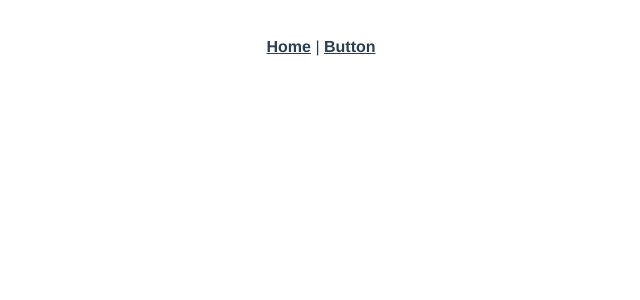
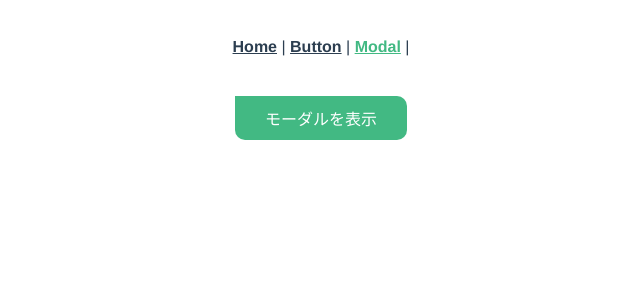
Before and after one commit to hirokazu1209/vue_training, a Vue app: page /modal in a window 1280 px wide. Shown: the top 300 px of the page, without its empty margins (319-959 px from the left). Built offline with nearby package versions, Linux system fonts and the light colour scheme.

Commit message:
ボタンをクリックするとモーダルウィンドウを表示させる

```diff
--- a/src/App.vue
+++ b/src/App.vue
@@ -2,7 +2,8 @@
   <div id="app">
     <nav>
       <router-link to="/">Home</router-link> |
-      <router-link to="/button">Button</router-link>
+      <router-link to="/button">Button</router-link> |
+      <router-link to="/modal">Modal</router-link> |
     </nav>
     <router-view/>
   </div>
--- /dev/null
+++ b/src/components/CModal.vue
@@ -0,0 +1,42 @@
+<template>
+  <div id="overlay">
+    <div id="modal-content">
+      <p>これがモーダルウィンドウです！</p>
+    </div>
+  </div>
+</template>
+
+<script>
+
+</script>
+
+<style>
+#modal-content{
+  z-index:10;
+  width:50%;
+  padding: 10em;
+  background:#fff;
+  border-radius: 20px;
+}
+#overlay{
+  /*要素を重ねた時の順番*/
+  z-index:1;
+
+  /*画面全体を覆う設定*/
+  position:fixed;
+  top:0;
+  left:0;
+  width:100%;
+  height:100%;
+  background-color:rgba(0,0,0,0.5);
+
+  /*画面の中央に要素を表示させる設定*/
+  display: flex;
+  align-items: center;
+  justify-content: center;
+
+  .p {
+    padding: -20px;
+  }
+}
+</style>
--- /dev/null
+++ b/src/components/CModalButton.vue
@@ -0,0 +1,23 @@
+<template>
+  <!-- イベントハンドリング -->
+  <div @click="$emit('modal')" class="button">モーダルを表示</div>
+</template>
+
+<script>
+export default {
+}
+</script>
+
+<style>
+.button {
+  display: inline-block;
+  padding: 10px 30px;
+  margin: 10px;
+  background: #42b983;
+  color: #FFF;
+  border-top-right-radius: 10px;
+  border-bottom-left-radius: 10px;
+  border-bottom-right-radius: 10px;
+  cursor: pointer;
+}
+</style>
--- a/src/router/index.js
+++ b/src/router/index.js
@@ -14,6 +14,11 @@ const routes = [
     path: '/button',
     name: 'button',
     component: () => import('../views/ButtonView.vue')
+  },
+  {
+    path: '/modal',
+    name: 'modal',
+    component: () => import('../views/ModalView.vue')
   }
 ]
 
--- /dev/null
+++ b/src/views/ModalView.vue
@@ -0,0 +1,28 @@
+<template>
+  <div>
+    <CModalButton @modal="openModal">モーダルを表示</CModalButton>
+    <CModal v-show="isModalActive"/>
+  </div>
+</template>
+
+<script>
+import CModalButton from '@/components/CModalButton.vue'
+import CModal from '@/components/CModal.vue'
+
+export default {
+  components: {
+    CModalButton,
+    CModal
+  },
+  data: function() {
+  return {
+    isModalActive: false
+  };
+},
+  methods: {
+    openModal() {
+      this.isModalActive = true
+    }
+  }
+}
+</script>
```
